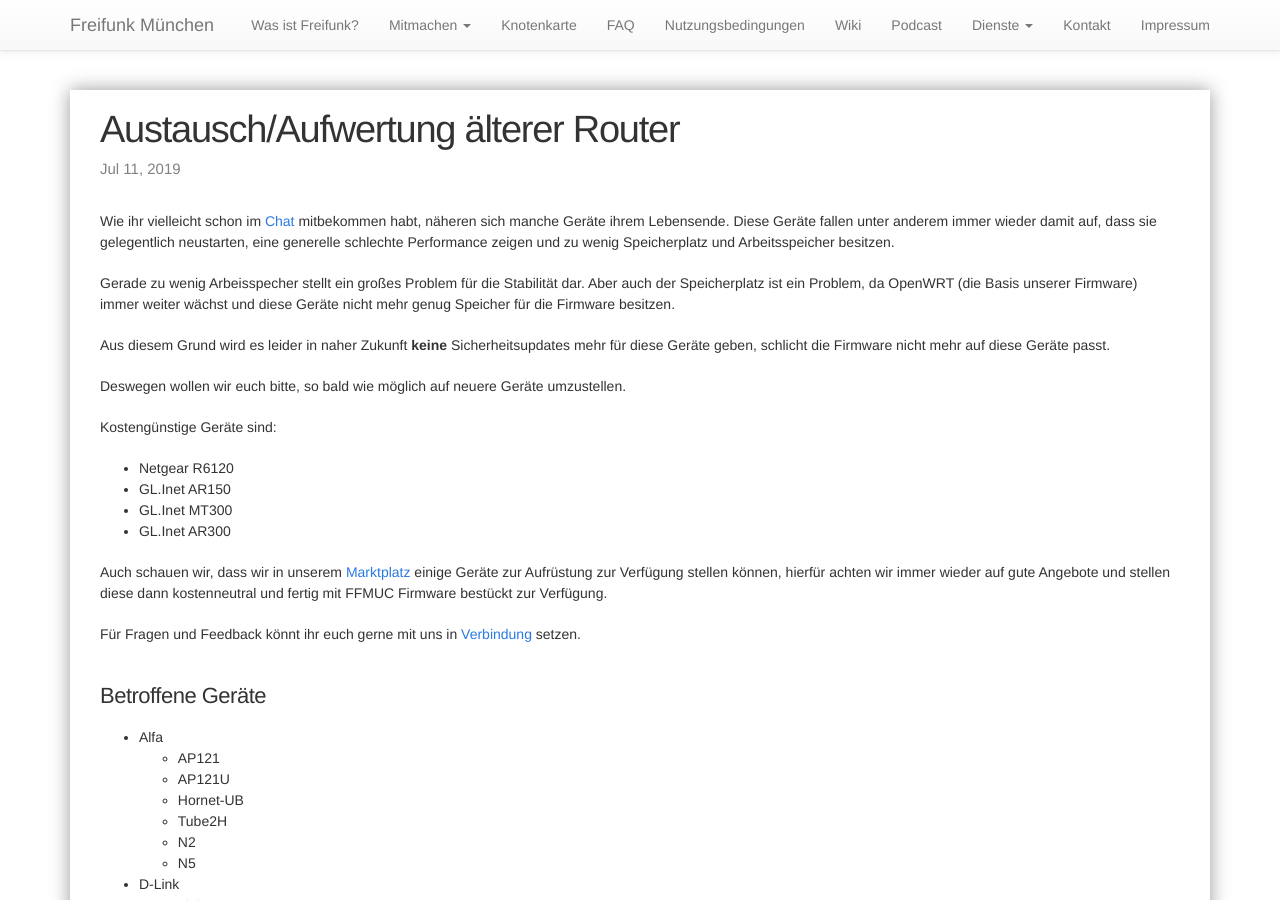
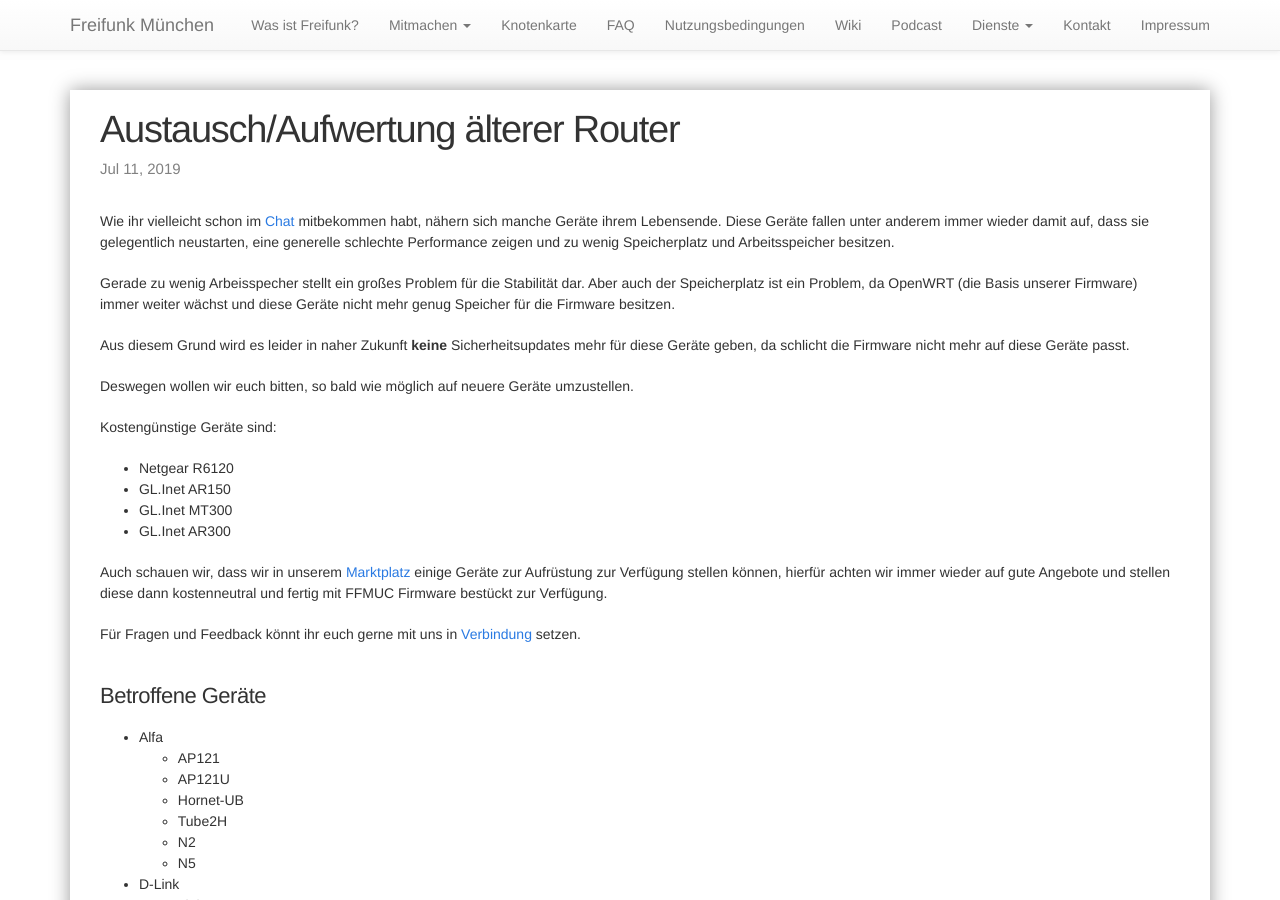
Before and after one commit to freifunkMUC/freifunkmuc.github.io, a Jekyll site: the page built from _posts/2019-07-11-austausch-aelterer-geraete.markdown, in a window 1280 px wide and 900 px high. Built offline with Jekyll 4.4.1, drawn with Linux system fonts in a browser that asks for light colours.

Commit message:
Fix typos

```diff
--- a/_posts/2019-07-11-austausch-aelterer-geraete.markdown
+++ b/_posts/2019-07-11-austausch-aelterer-geraete.markdown
@@ -5,13 +5,13 @@ date:   2019-07-11 14:00:00
 categories: freifunkmuc
 ---
 
-Wie ihr vielleicht schon im [Chat](https://chat.ffmuc.net) mitbekommen habt, näheren sich manche Geräte ihrem Lebensende. Diese Geräte fallen unter anderem  immer wieder damit auf, dass sie gelegentlich neustarten, eine generelle schlechte Performance zeigen und zu wenig Speicherplatz und Arbeitsspeicher besitzen.
+Wie ihr vielleicht schon im [Chat](https://chat.ffmuc.net) mitbekommen habt, nähern sich manche Geräte ihrem Lebensende. Diese Geräte fallen unter anderem  immer wieder damit auf, dass sie gelegentlich neustarten, eine generelle schlechte Performance zeigen und zu wenig Speicherplatz und Arbeitsspeicher besitzen.
 
 Gerade zu wenig Arbeisspecher stellt ein großes Problem für die Stabilität dar. Aber auch der Speicherplatz ist ein Problem, da OpenWRT (die Basis unserer Firmware) immer weiter wächst und diese Geräte nicht mehr genug Speicher für die Firmware besitzen.
 
-Aus diesem Grund wird es leider in naher Zukunft **keine** Sicherheitsupdates mehr für diese Geräte geben,  schlicht die Firmware nicht mehr auf diese Geräte passt.
+Aus diesem Grund wird es leider in naher Zukunft **keine** Sicherheitsupdates mehr für diese Geräte geben,  da schlicht die Firmware nicht mehr auf diese Geräte passt.
 
-Deswegen wollen wir euch bitte, so bald wie möglich auf neuere Geräte umzustellen.
+Deswegen wollen wir euch bitten, so bald wie möglich auf neuere Geräte umzustellen.
 
 Kostengünstige Geräte sind:
 
```
